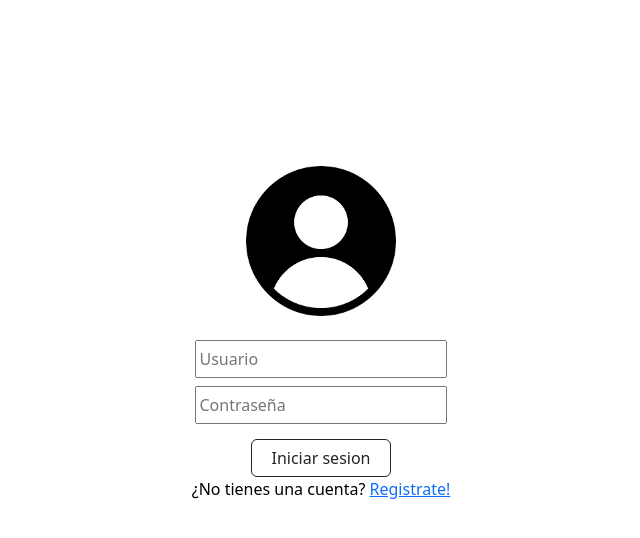
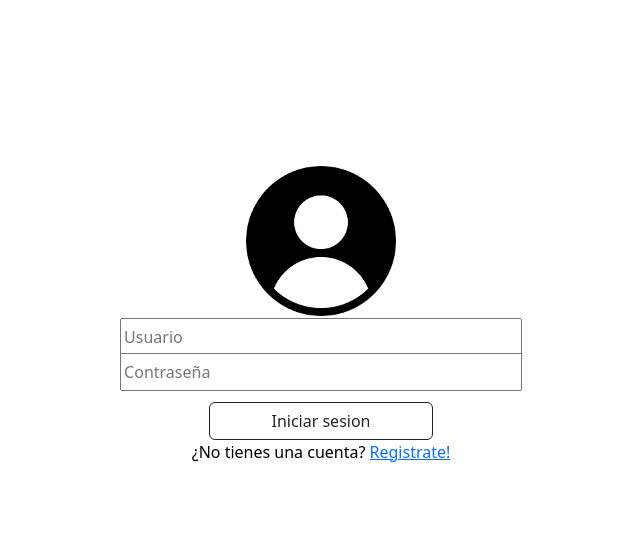
Before and after one commit to pilarlaborde1411-source/tpfinalcuatri, a PHP site: page /sesion.html in a window 1280 px wide. Shown: the top 538 px of the page, without its empty margins (319-959 px from the left). Run offline with PHP 8.4, Linux system fonts and the light colour scheme.

Commit message:
Update sesion.css

```diff
--- a/sesion.css
+++ b/sesion.css
@@ -15,18 +15,18 @@
     background-size: contain;
     background-repeat: no-repeat;
     width: 150px;
-    height: 160px;
+    height: 150px;
 }
 
 .form {
-    width: 25%;
+    width: 40%;
     height: 1%;
     display: flex;
     flex-direction: column;
     justify-content: center;
     align-items: center;
     margin: auto;
-    margin-top: 2%;
+    margin-top: 15px;
 }
 
 .form input {
```
